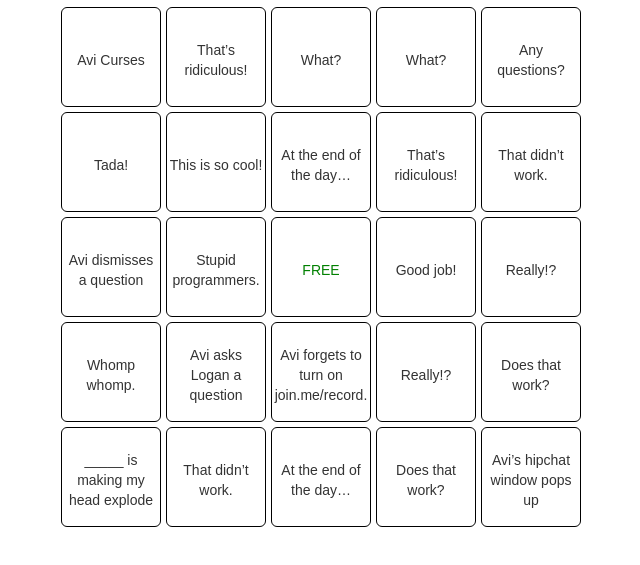
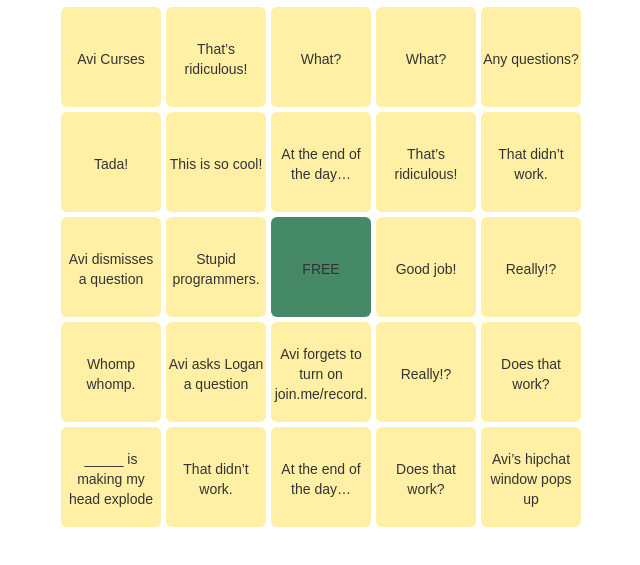
Before and after one commit to FifthSurprise/flingo, a plain HTML site: page index.html in a window 1280 px wide. Shown: the part 63-628 px from the top of the page, without its empty margins (279-919 px from the left). Drawn offline with nearby package versions, Linux system fonts and the light colour scheme.

Commit message:
More front end stuff

```diff
--- a/js/bingo.js
+++ b/js/bingo.js
@@ -98,7 +98,6 @@ function shuffle(o) {
 }
 
 function toggleStatus(row,col){
-    console.log(row+" "+col);
     board[row][col].status = !board[row][col].status
 }
 
--- a/js/boardview.js
+++ b/js/boardview.js
@@ -7,10 +7,16 @@ $(document).ready(function(){
     col = $(e.target).closest(".cell").data().col;
     toggleStatus(row,col);
     updateCellView(row,col);
+    notifyWin();
   });
+});
 
-  // **********************************************
-});
+function notifyWin(){
+  if(checkWin(board)){
+    console.log("holy cow you won!");
+  }
+}
+
 
 function updateBoardView(){
   for(var x = 0;x<5;x++){
--- a/styles/styles.css
+++ b/styles/styles.css
@@ -19,10 +19,11 @@
   /*position: relative;*/
   width: 100px;
   height: 100px;
-  border: solid 1px black;
+  /*border: solid 3px #B64926;*/
   float:left;
   margin-right: 5px;
   margin-bottom:5px;
+  background-color: #FFF0A5;
   /*display: inline-block;*/
   /*display: table-cell;*/
   font-size:14px;
@@ -30,10 +31,21 @@
   text-align: center;
   overflow:hidden;
   padding:2px;
+  -webkit-user-select: none; /* Chrome/Safari */
+  -moz-user-select: none; /* Firefox */
+  -ms-user-select: none; /* IE10+ */
+  cursor: default;
+}
+
+.cell:hover{
+  background-color: #FFB03B;
+  cursor: default;
 }
 
 .cell.active {
-  color:green;
+  background-color: #468966;
+  cursor: default;
+
 }
 
 .cell p{
```
Also changed, not shown: index.html (+0 -4 lines).
